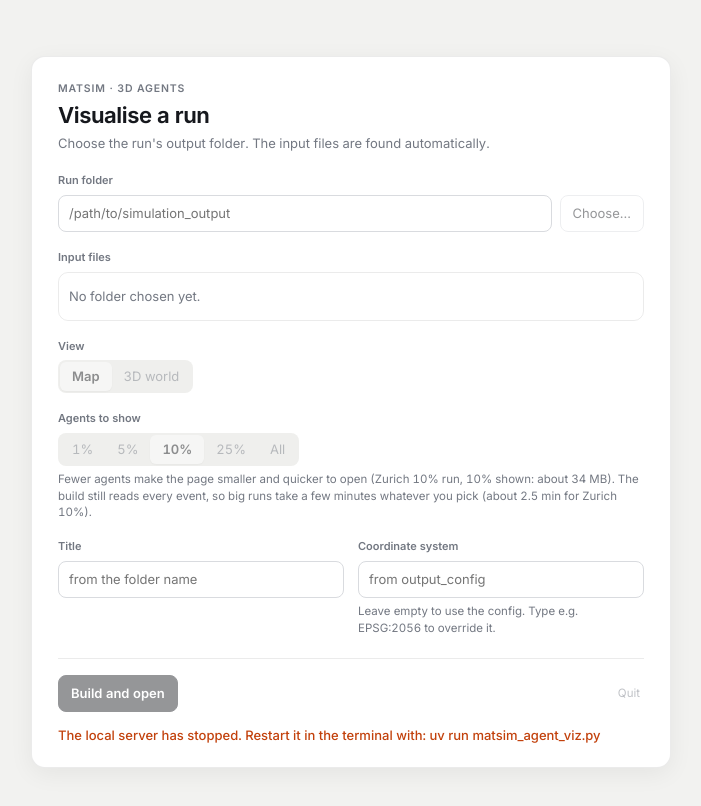
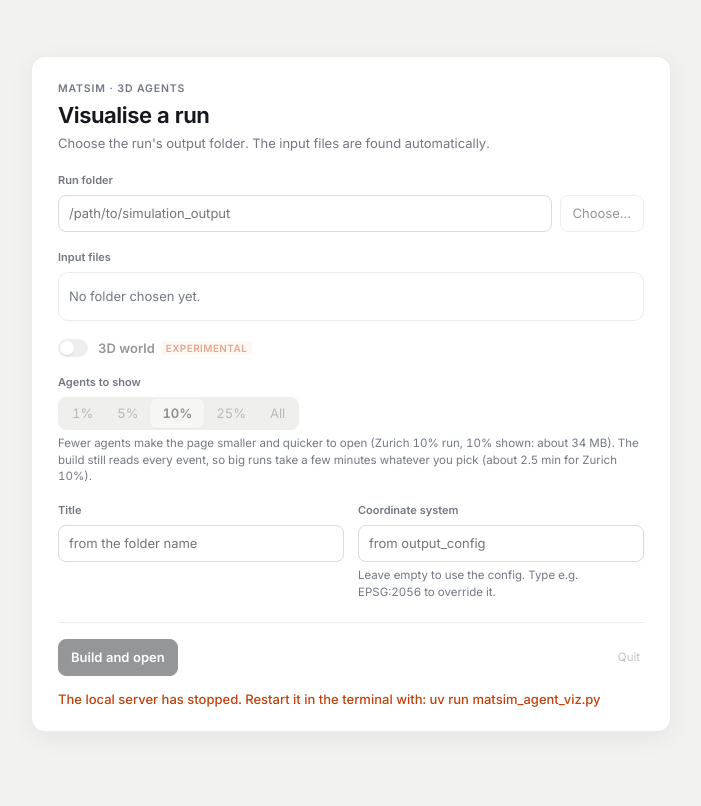
Before and after one commit to dreMoment/matsim-agent-viz, a plain HTML site: page launcher.html in a window 1280 px wide. Shown: the whole page, without its empty margins (289-990 px from the left). Drawn offline with Linux system fonts and the light colour scheme; no server answers.

Commit message:
feat(launcher): turn the 3D world on with an experimental toggle
The Map / 3D world switch becomes one toggle, off by default, marked
Experimental. Off builds the map, on builds the 3D world.

Co-Authored-By: Claude Opus 5.5 <noreply@anthropic.com>

```diff
--- a/launcher.html
+++ b/launcher.html
@@ -40,6 +40,18 @@
   .seg { display: inline-flex; background: #efefed; border-radius: 8px; padding: 2px; }
   .seg button { border: 0; background: transparent; padding: 5px 12px; color: var(--muted); border-radius: 6px; }
   .seg button.on { background: #fff; color: var(--ink); font-weight: 600; box-shadow: 0 1px 2px rgba(0,0,0,.08); }
+  .toggle { display: flex; align-items: center; gap: 10px; margin-top: 18px; cursor: pointer; user-select: none; }
+  .toggle input { position: absolute; opacity: 0; pointer-events: none; }
+  .toggle .sw { position: relative; flex: none; width: 30px; height: 18px; border-radius: 9px; background: #d9dbdf; transition: background .15s; }
+  .toggle .sw::after { content: ""; position: absolute; top: 2px; left: 2px; width: 14px; height: 14px; border-radius: 50%; background: #fff;
+    box-shadow: 0 1px 2px rgba(0,0,0,.2); transition: transform .15s; }
+  .toggle input:checked + .sw { background: var(--ink); }
+  .toggle input:checked + .sw::after { transform: translateX(12px); }
+  .toggle input:focus-visible + .sw { outline: 2px solid #c9ccd2; outline-offset: 2px; }
+  .toggle input:disabled ~ * { opacity: .45; }
+  .toggle .tl { font-weight: 600; }
+  .badge { font-size: 10px; font-weight: 600; letter-spacing: .04em; text-transform: uppercase; color: var(--bad);
+    background: #fdf0e8; border-radius: 4px; padding: 1px 5px; margin-left: 6px; vertical-align: 1px; }
   .hint { font-size: 11.5px; color: var(--muted); margin-top: 5px; }
   .grid2 { display: grid; grid-template-columns: 1fr 1fr; gap: 0 14px; }
   .actions { display: flex; gap: 8px; align-items: center; margin-top: 22px; padding-top: 16px; border-top: 1px solid var(--line); }
@@ -79,10 +91,11 @@
   <label class="h">Input files</label>
   <div class="files" id="files"><div class="empty">No folder chosen yet.</div></div>
 
-  <label class="h">View</label>
-  <div class="seg" id="kind">
-    <button data-v="map" class="on">Map</button><button data-v="world">3D world</button>
-  </div>
+  <label class="toggle">
+    <input type="checkbox" id="world">
+    <span class="sw"></span>
+    <span class="tl">3D world<span class="badge">Experimental</span></span>
+  </label>
   <div class="hint" id="kindHint"></div>
 
   <label class="h">Agents to show</label>
@@ -126,8 +139,8 @@ let files = {};          // role -> chosen path (or null)
 let sample = 0.1;
 let kind = "map";        // "map": agents as dots on a map; "world": a 3D world to fly through, with vehicles
 const KIND_HINT = {
-  map: "Agents as dots over a tilted map with terrain and buildings.",
-  world: "A 3D world to fly through: vehicles, walkers, buildings and trees. Click a vehicle to follow it.",
+  map: "Off: agents as dots over a tilted map with terrain and buildings.",
+  world: "On: a 3D world to explore: vehicles, walkers, buildings and trees. Click a vehicle to follow it.",
 };
 let running = false;     // a build is in progress: inputs are locked
 let stopped = false;     // the local server is gone
@@ -211,7 +224,7 @@ function showEmpty(text) {
 
 function setKind(v) {
   kind = v === "world" ? "world" : "map";
-  $("kind").querySelectorAll("button").forEach(x => x.classList.toggle("on", x.dataset.v === kind));
+  $("world").checked = kind === "world";
   $("kindHint").textContent = KIND_HINT[kind];
   update();
 }
@@ -306,7 +319,7 @@ function update() {
     const when = new Date(ex.mtime * 1000).toLocaleString([], { day: "numeric", month: "short", hour: "2-digit", minute: "2-digit" });
     $("openExisting").textContent = `Open last page (${when}, ${mb(ex.size)})`;
   }
-  document.querySelectorAll("#dir, #pickDir, #title, #crs, #sample button, #kind button, #files button")
+  document.querySelectorAll("#dir, #pickDir, #title, #crs, #sample button, #world, #files button")
     .forEach(el => el.disabled = locked);
   $("quit").disabled = stopped;
 }
@@ -330,7 +343,7 @@ $("dir").addEventListener("input", () => { checkSeq++; showEmpty("Press Enter to
 $("dir").addEventListener("change", e => check(e.target.value));
 $("dir").addEventListener("keydown", e => { if (e.key === "Enter") check(e.target.value); });
 $("sample").querySelectorAll("button").forEach(b => b.onclick = () => { setSample(+b.dataset.v); save(); });
-$("kind").querySelectorAll("button").forEach(b => b.onclick = () => { setKind(b.dataset.v); save(); });
+$("world").onchange = e => { setKind(e.target.checked ? "world" : "map"); save(); };
 $("title").addEventListener("input", save);
 $("crs").addEventListener("input", save);
 
```
Also changed, not shown: 1 other file.
